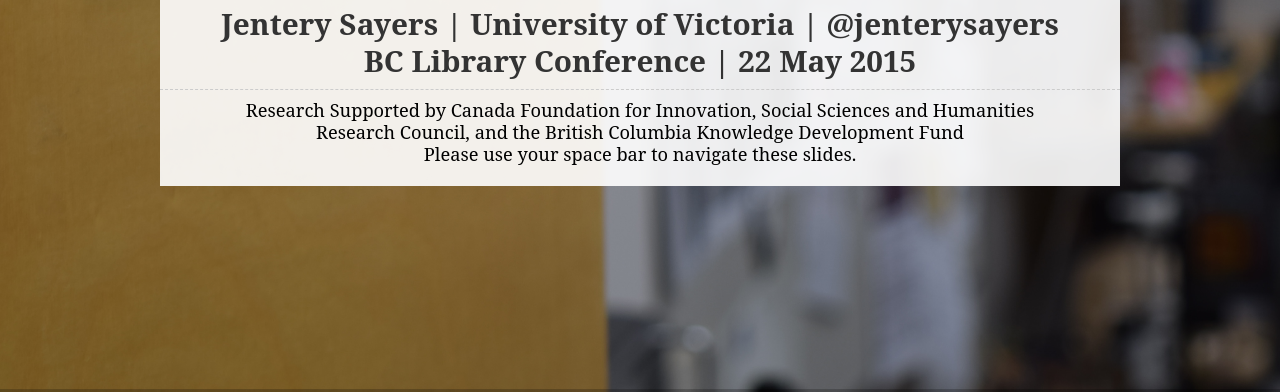
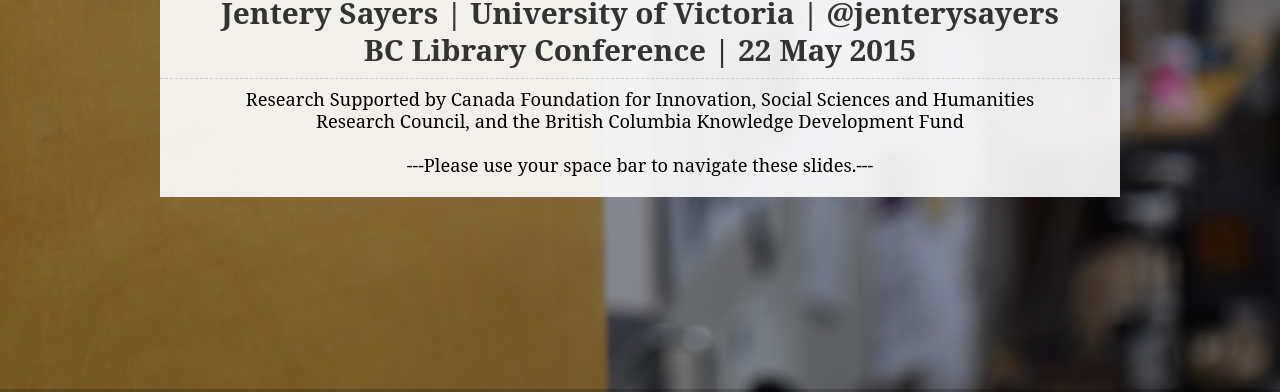
Before and after one commit to uvicmakerlab/bclibrary, a plain HTML site: page index.html in a window 1280 px wide. Shown: the part 408-800 px from the top of the page. Drawn offline with Linux system fonts and the light colour scheme.

Commit message:
fourth commit

```diff
--- a/index.html
+++ b/index.html
@@ -43,7 +43,7 @@
   	<h1>The Digital Fab Lab @UVic</h1>
   	<h2>"Between English + Visual Arts"</h2>
   	<h3>Jentery Sayers | University of Victoria | @jenterysayers<br>BC Library Conference  | 22 May 2015</h3>
-  	<small>Research Supported by Canada Foundation for Innovation, Social Sciences and Humanities<br>Research Council, and the British Columbia Knowledge Development Fund<br>Please use your space bar to navigate these slides.</small>
+  	<small>Research Supported by Canada Foundation for Innovation, Social Sciences and Humanities<br>Research Council, and the British Columbia Knowledge Development Fund<br><br>---Please use your space bar to navigate these slides.---</small>
   	</section>
 
   	<section id="today" data-background="images/1alpha.jpg">
```
